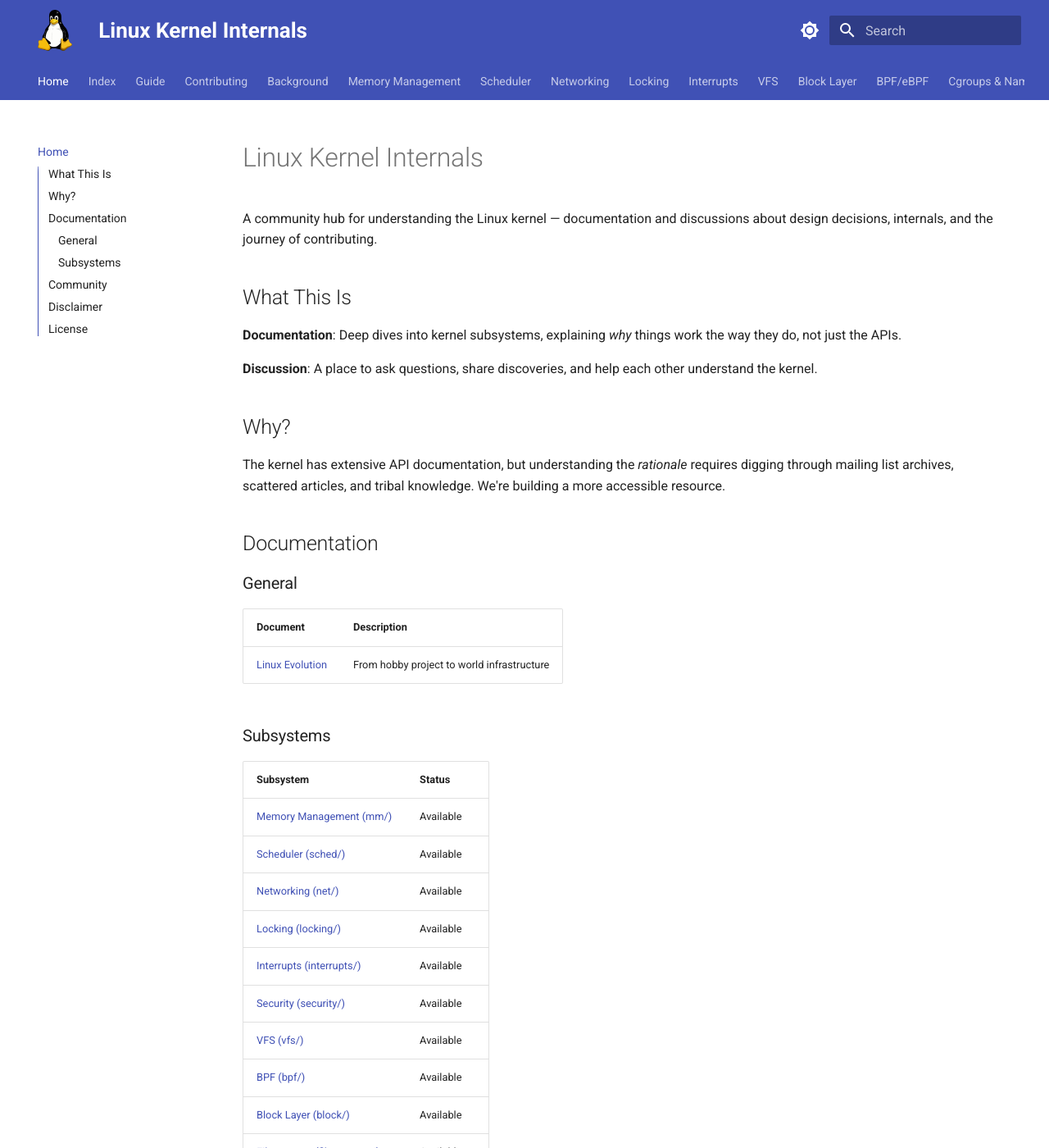
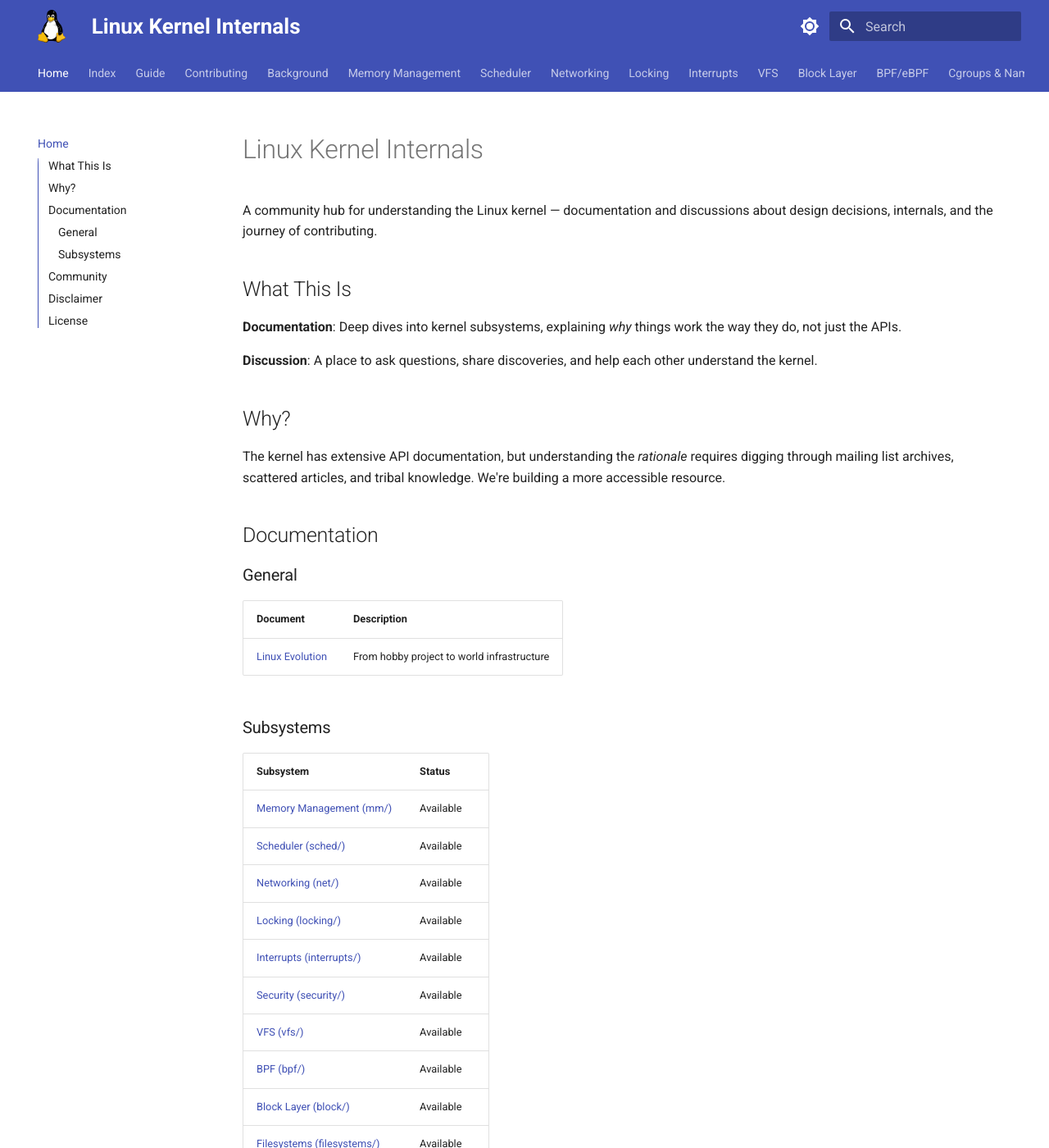
Before and after one commit to laveeshb/linux-kernel-internals, an MkDocs documentation site: the page built from docs/index.md, in a window 1280 px wide and 1400 px high. Shown: the whole window at 82% size. Built offline with MkDocs 1.6.1 and Material for MkDocs 9.7.7, drawn with Linux system fonts in a browser that asks for light colours.

Commit message:
Keep logo visible in header at all viewport sizes

```diff
--- a/docs/stylesheets/extra.css
+++ b/docs/stylesheets/extra.css
@@ -3,15 +3,15 @@
   display: none;
 }
 
-/* Logo in header */
+/* Logo in header — always visible, even in mobile/zoomed layout */
 .md-header__button.md-logo {
-  display: inline-flex;
+  display: inline-flex !important;
   align-items: center;
 }
 
 .md-header__button.md-logo img,
 .md-header__button.md-logo svg {
-  height: 2.5rem;
+  height: 2rem;
   width: auto;
 }
 
```
